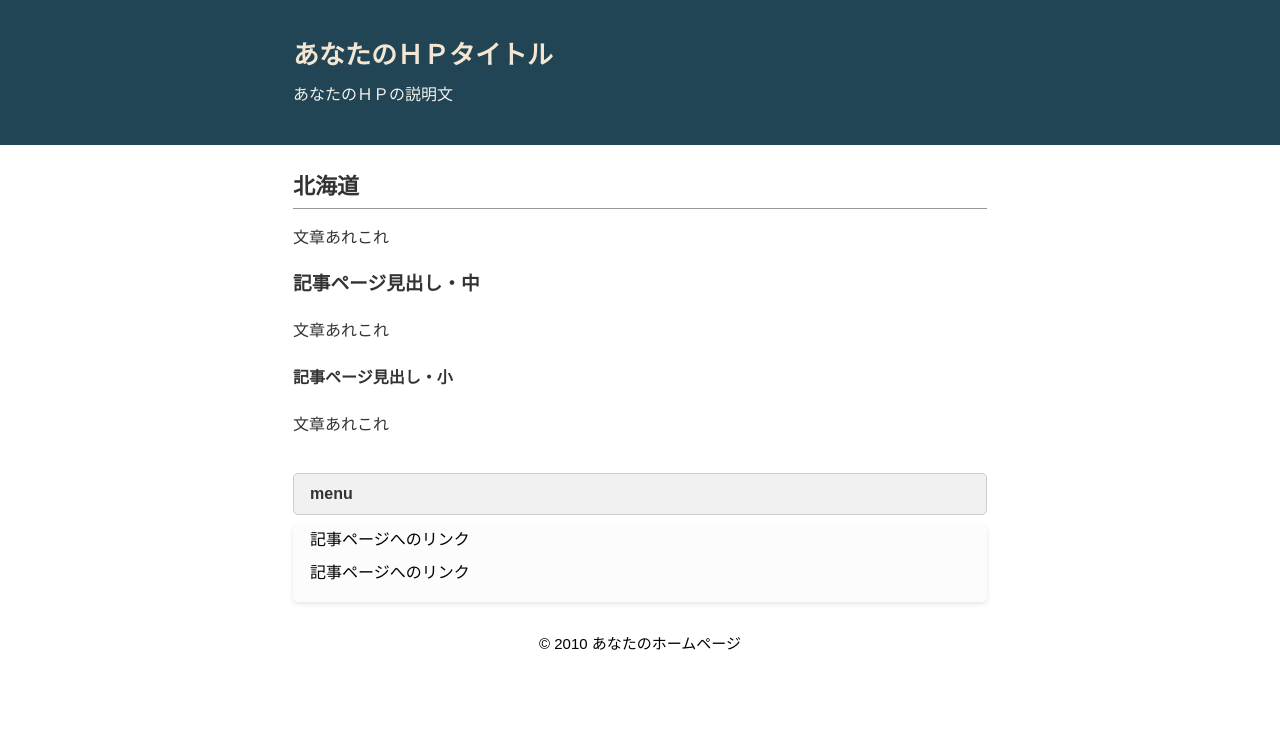
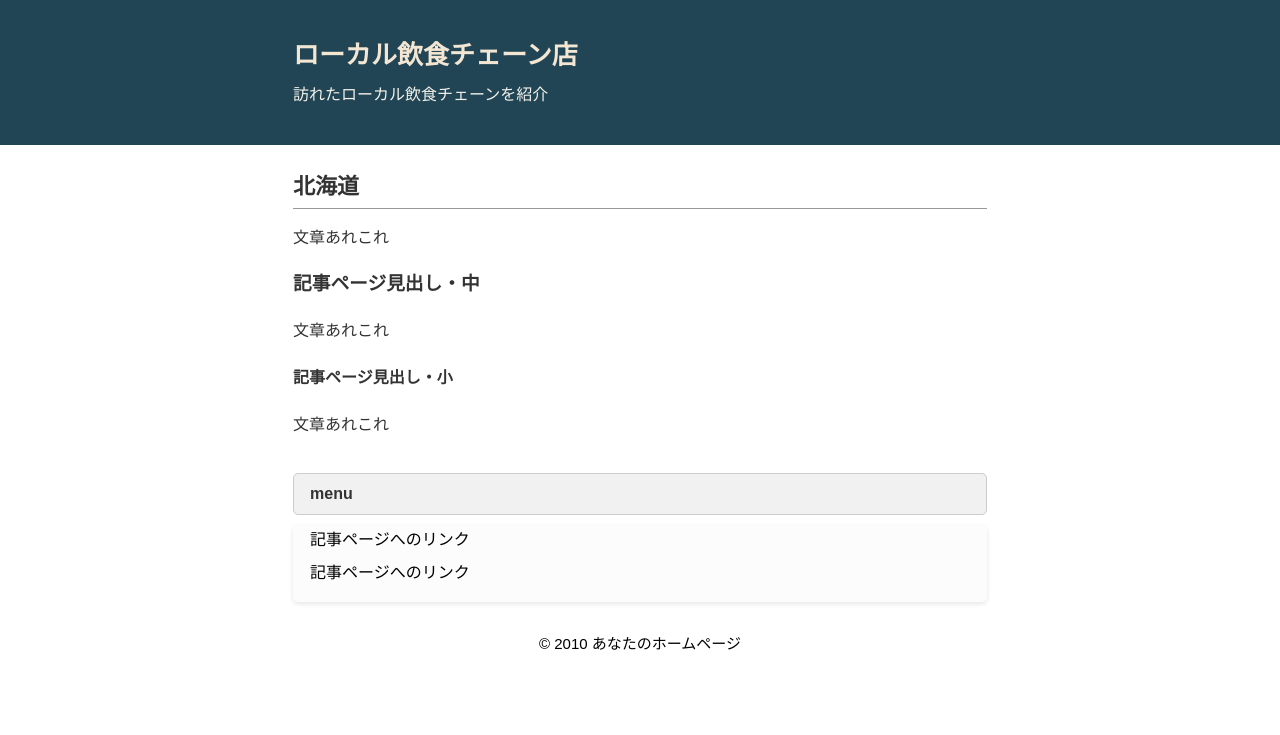
Before and after one commit to sl1kt/html_plactice1, a plain HTML site: page index.html in a window 1280 px wide. Drawn offline with Linux system fonts and the light colour scheme.

Commit message:
Update index.html

```diff
--- a/index.html
+++ b/index.html
@@ -2,7 +2,7 @@
 <html lang="ja">
 <head>
 <meta charset="UTF-8">
-<title>ローカル飲食チェーン店</title></title>
+<title>あなたのHPタイトル</title></title>
 <meta name="keywords" content="ページのキーワードA,B,C">
 <meta name="description" content="ページの説明">
 <meta name="viewport" content="width=device-width, initial-scale=1.0">
@@ -10,8 +10,8 @@
 </head>
 <body>
 <div id="outer">
-<header><div id="header-container"><div id="head-inner"><h1>あなたのＨＰタイトル</h1>
-<p class="description">あなたのＨＰの説明文</p></div></div>
+<header><div id="header-container"><div id="head-inner"><h1>ローカル飲食チェーン店</h1>
+<p class="description">訪れたローカル飲食チェーンを紹介</p></div></div>
 </header>
 <div id="content-wrapper">
 <main>
```
